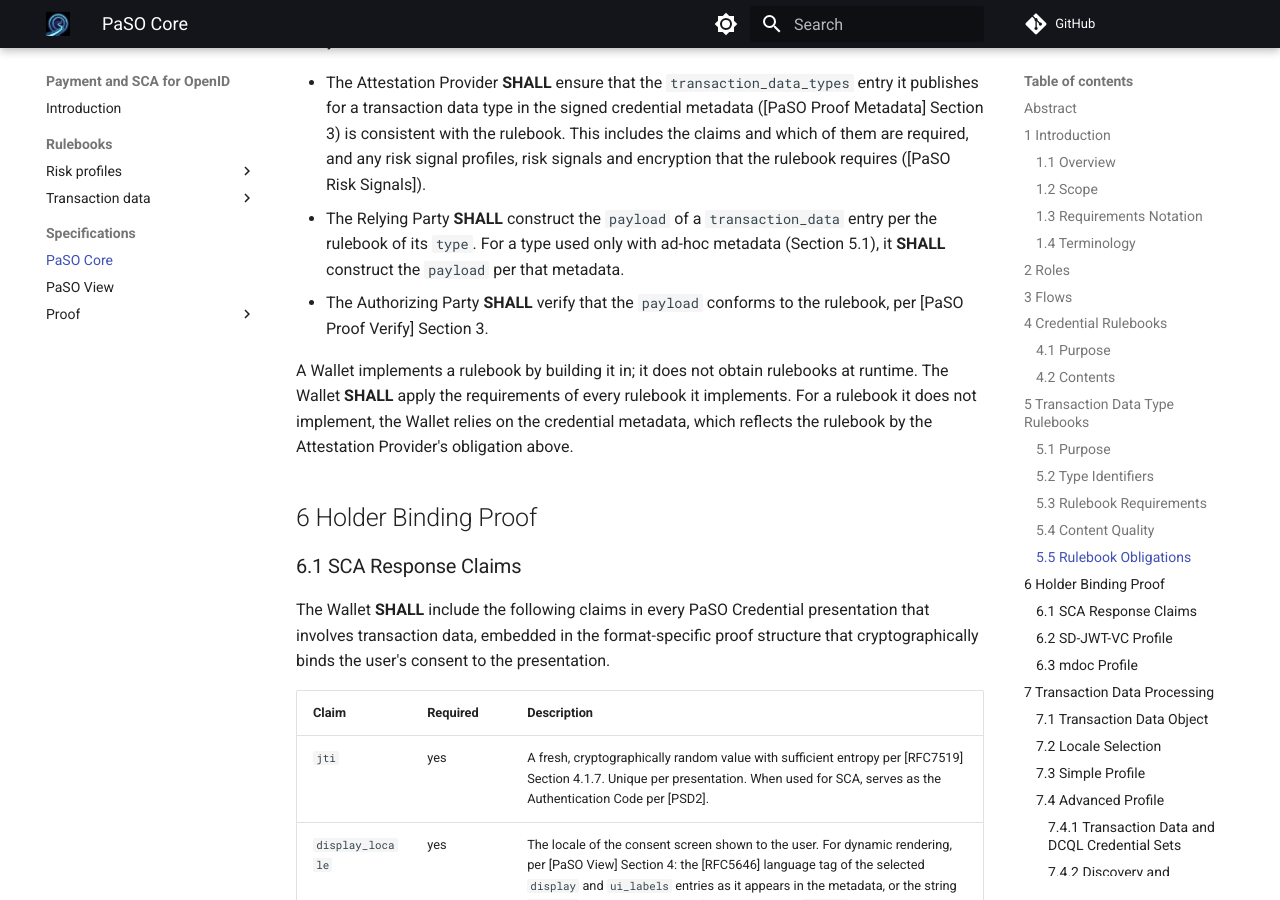
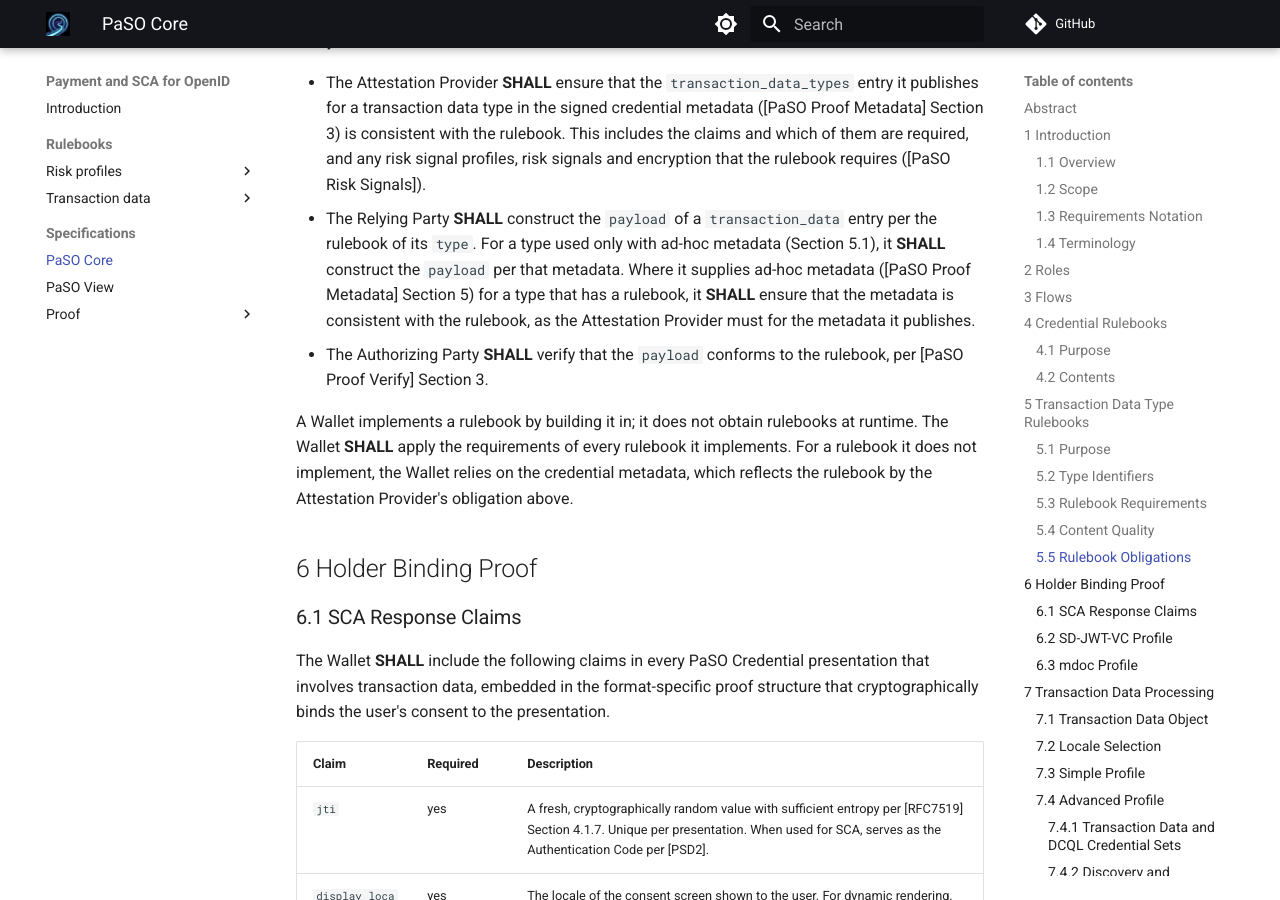
Before and after one commit to APTITUDE-Consortium/payments-and-sca-for-openid, an MkDocs documentation site: the page built from docs/specifications/paso-core.md, in a window 1280 px wide and 900 px high, scrolled down 5162 px. Built offline with MkDocs 1.6.1 and Material for MkDocs 9.7.7, drawn with Linux system fonts in a browser that asks for light colours; comment, search, counter and statistics services are not loaded; the version menu is left out.

Commit message:
docs: core obliges relying parties to keep ad-hoc metadata consistent with the rulebook

```diff
--- a/docs/specifications/paso-core.md
+++ b/docs/specifications/paso-core.md
@@ -136,7 +136,7 @@ All text displayed to the user **SHALL** be short and easily understandable.
 Conformance to a Transaction Data Type Rulebook is ensured by the parties that construct and verify transaction data:
 
 - The Attestation Provider **SHALL** ensure that the `transaction_data_types` entry it publishes for a transaction data type in the signed credential metadata ([PaSO Proof Metadata] Section 3) is consistent with the rulebook. This includes the claims and which of them are required, and any risk signal profiles, risk signals and encryption that the rulebook requires ([PaSO Risk Signals]).
-- The Relying Party **SHALL** construct the `payload` of a `transaction_data` entry per the rulebook of its `type`. For a type used only with ad-hoc metadata (Section 5.1), it **SHALL** construct the `payload` per that metadata.
+- The Relying Party **SHALL** construct the `payload` of a `transaction_data` entry per the rulebook of its `type`. For a type used only with ad-hoc metadata (Section 5.1), it **SHALL** construct the `payload` per that metadata. Where it supplies ad-hoc metadata ([PaSO Proof Metadata] Section 5) for a type that has a rulebook, it **SHALL** ensure that the metadata is consistent with the rulebook, as the Attestation Provider must for the metadata it publishes.
 - The Authorizing Party **SHALL** verify that the `payload` conforms to the rulebook, per [PaSO Proof Verify] Section 3.
 
 A Wallet implements a rulebook by building it in; it does not obtain rulebooks at runtime. The Wallet **SHALL** apply the requirements of every rulebook it implements. For a rulebook it does not implement, the Wallet relies on the credential metadata, which reflects the rulebook by the Attestation Provider's obligation above.
```
